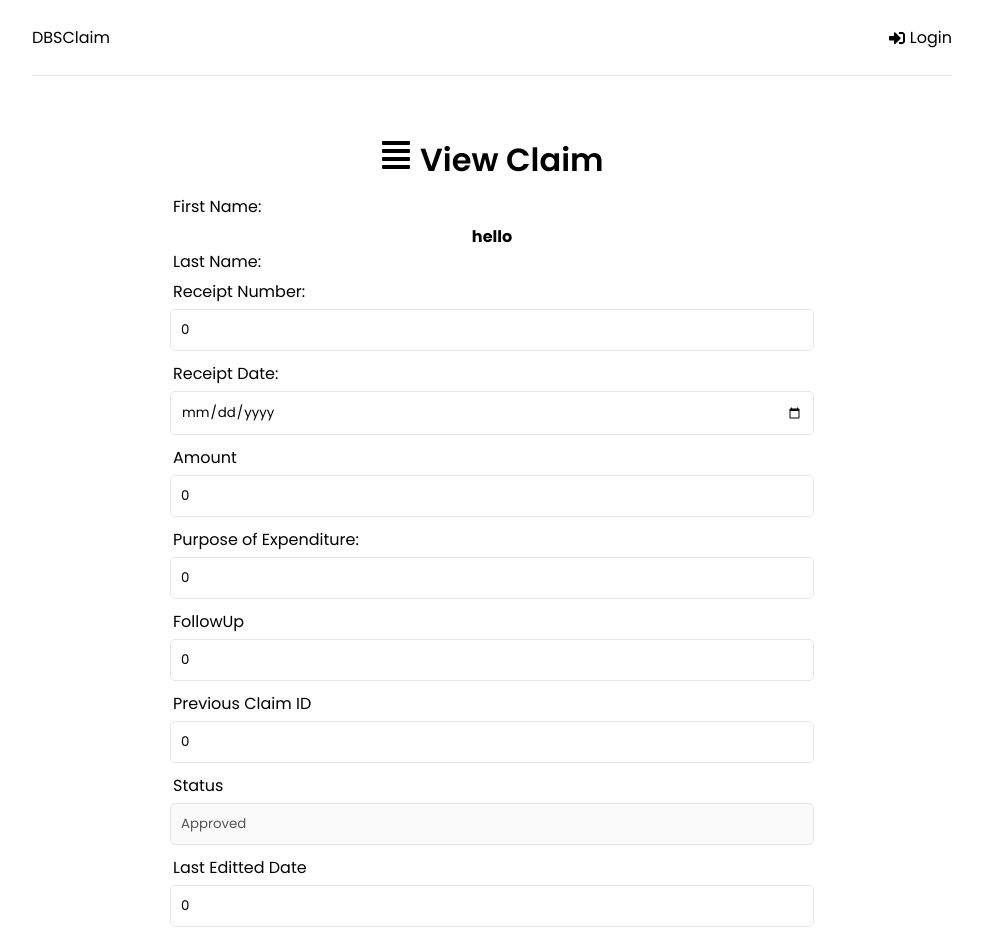
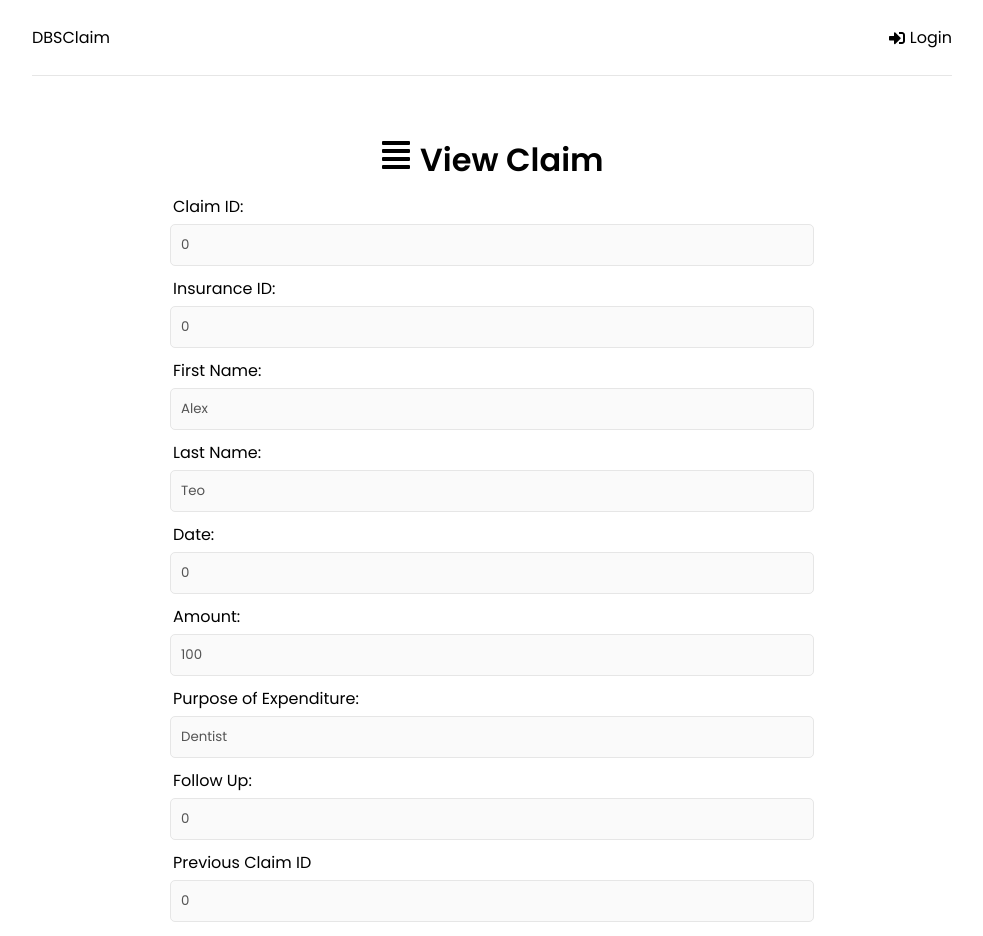
Before and after one commit to thunderbread5/TT2_10, a React (Create React App) app in the folder frontend/: page /viewclaim in a window 1280 px wide. Shown: the top 936 px of the page, without its empty margins (148-1131 px from the left). Built offline with nearby package versions, Linux system fonts and the light colour scheme.

Commit message:
view page updates on editable fields

```diff
--- a/frontend/src/pages/View.jsx
+++ b/frontend/src/pages/View.jsx
@@ -1,8 +1,59 @@
-import React from "react";
+import React, { useState } from "react";
 import { Link } from "react-router-dom";
 import { FaAlignJustify } from "react-icons/fa";
+import { useNavigate } from "react-router-dom";
+import Home from "./Home";
 
 function ViewClaim() {
+  const [formData, setFormData] = useState({
+    employeeId: "",
+    password: "",
+  });
+
+  const { employeeId, password } = formData;
+
+  //   const onSubmit = (e) => {
+  //     e.preventDefault();
+  //     const userData = {
+  //       employeeId,
+  //       password,
+  //     };
+  //     login(userData);
+  //   };
+
+  function closeButton() {
+    console.log("hello");
+    window.location.href = "/Home";
+  }
+
+  const [isEnabled, setIsEnabled] = useState(true);
+  const editClaim = (e) => {
+    e.preventDefault();
+    setIsEnabled(!isEnabled);
+  };
+
+  const [firstname, changeFirstName] = useState('Alex');
+  function setFirstName(e) {
+    changeFirstName(e.target.value)
+  }
+
+  const [lastname, changeLastName] = useState('Teo');
+  function setLastName(e) {
+    changeLastName(e.target.value)
+  }
+
+  const [amount, changeAmount] = useState('100');
+  function setAmount(e) {
+    changeAmount(e.target.value)
+  }
+
+  const [purpose, changePurpose] = useState('Dentist');
+  function setPurpose(e) {
+    changePurpose(e.target.value)
+  }
+
+
+
   return (
     <div>
       <h1>
@@ -10,86 +61,120 @@ function ViewClaim() {
       </h1>
       <form className="form" onSubmit={""}>
         <div className="form-group">
-          <label htmlFor="firstname">First Name: </label>
-          <h4>hello</h4>
-          <label htmlFor="lastname">Last Name: </label>
-          <label htmlFor="receiptNumber">Receipt Number: </label>
+          <label>Claim ID: </label>
           <input
             type="text"
-            placeholder="Enter your receipt number here"
-            id="ExpenseDate"
-            name="ExpenseDate"
+            className="form-control"
+            id="claimID"
+            name="claimID"
             value={0}
-            disabled={""} //for view function
-          ></input>
-          <label htmlFor="date">Receipt Date: </label>
+            onChange={""}
+            disabled
+          />
+          <label>Insurance ID: </label>
           <input
-            type="date"
-            placeholder="dd-mm-yy"
+            type="text"
+            className="form-control"
+            id="insuranceID"
+            name="insuranceID"
+            value={0}
+            onChange={""}
+            disabled={isEnabled}
+          />
+          <label>First Name: </label>
+          <input
+            type="text"
+            className="form-control"
+            id="firstName"
+            name="firstName"
+            value={firstname}
+            onChange={setFirstName}
+            disabled={isEnabled}
+          />
+          <label>Last Name: </label>
+          <input
+            type="text"
+            className="form-control"
+            id="lastName"
+            name="lastName"
+            value={lastname}
+            onChange={setLastName}
+            disabled={isEnabled}
+            required
+          />
+          <label htmlFor="date">Date: </label>
+          <input
+            type="text"
+            className="form-control"
             id="date"
             name="date"
+            value={0}
+            onChange={""}
+            disabled={isEnabled}
+          />
+          <label htmlFor="Amount">Amount: </label>
+          <input
+            type="text"
+            className="form-control"
+            id="amount"
+            name="amount"
+            value={amount}
+            onChange={setAmount}
+            disabled={isEnabled}
           ></input>
-          <label htmlFor="Amount"> Amount </label>
+          <label>Purpose of Expenditure: </label>
           <input
-            type="int"
+            type="text"
+            className="form-control"
             id="purpose"
             name="purpose"
-            value={0}
-            disabled={""} //for view function
+            value={purpose}
+            onChange={setPurpose}
+            disabled={isEnabled}
           ></input>
-          <label htmlFor="purpose">Purpose of Expenditure: </label>
+          <label>Follow Up: </label>
           <input
             type="text"
-            placeholder="Enter your purpose here"
-            id="purpose"
-            name="purpose"
+            className="form-control"
+            id="followUp"
+            name="followUp"
             value={0}
-            disabled={""} //for view function
-          ></input>
-          <label htmlFor="followup">FollowUp </label>
-          <input
-            type="text"
-            placeholder="Follow Up"
-            id="followup"
-            name="followup"
-            value={0}
-            disabled={""} //for view function
+            disabled
           ></input>
           <label htmlFor="PreviousClaimId">Previous Claim ID </label>
           <input
             type="text"
-            placeholder="PreviousClaimId"
             id="PreviousClaimId"
             name="PreviousClaimId"
             value={0}
-            disabled={""} //for view function
+            disabled
           ></input>
-          <label htmlFor="Status">Status </label>
+          <label>Status: </label>
           <input
             type="text"
-            placeholder="Status"
+            className="form-control"
             id="status"
             name="status"
-            value={'Approved'}
-            disabled={"Approved"} //for view function
+            value={"Approved"}
+            disabled
           ></input>
-          <label htmlFor="LastEditClaimDate">Last Editted Date </label>
+          <label>Last Edited Date: </label>
           <input
             type="text"
-            placeholder="Status"
-            id="status"
-            name="status"
-            value={'0'}
-            disabled={""} //for view function
+            id="lastEditedDate"
+            name="lastEditedDate"
+            value={"0"}
+            disabled
           ></input>
-
         </div>
-        <button onClick={""} className="btn btn-block">
-          Create Claim
+        <button onClick={editClaim} className="btn btn-block">
+          Edit Claim
         </button>
-        <button onClick={""} className="btn btn-block">
-          Close
-        </button>
+        <Link to="/Home">
+          <button onClick={closeButton} className="btn btn-block">
+            Close
+          </button>
+        </Link>
       </form>
     </div>
   );
```
